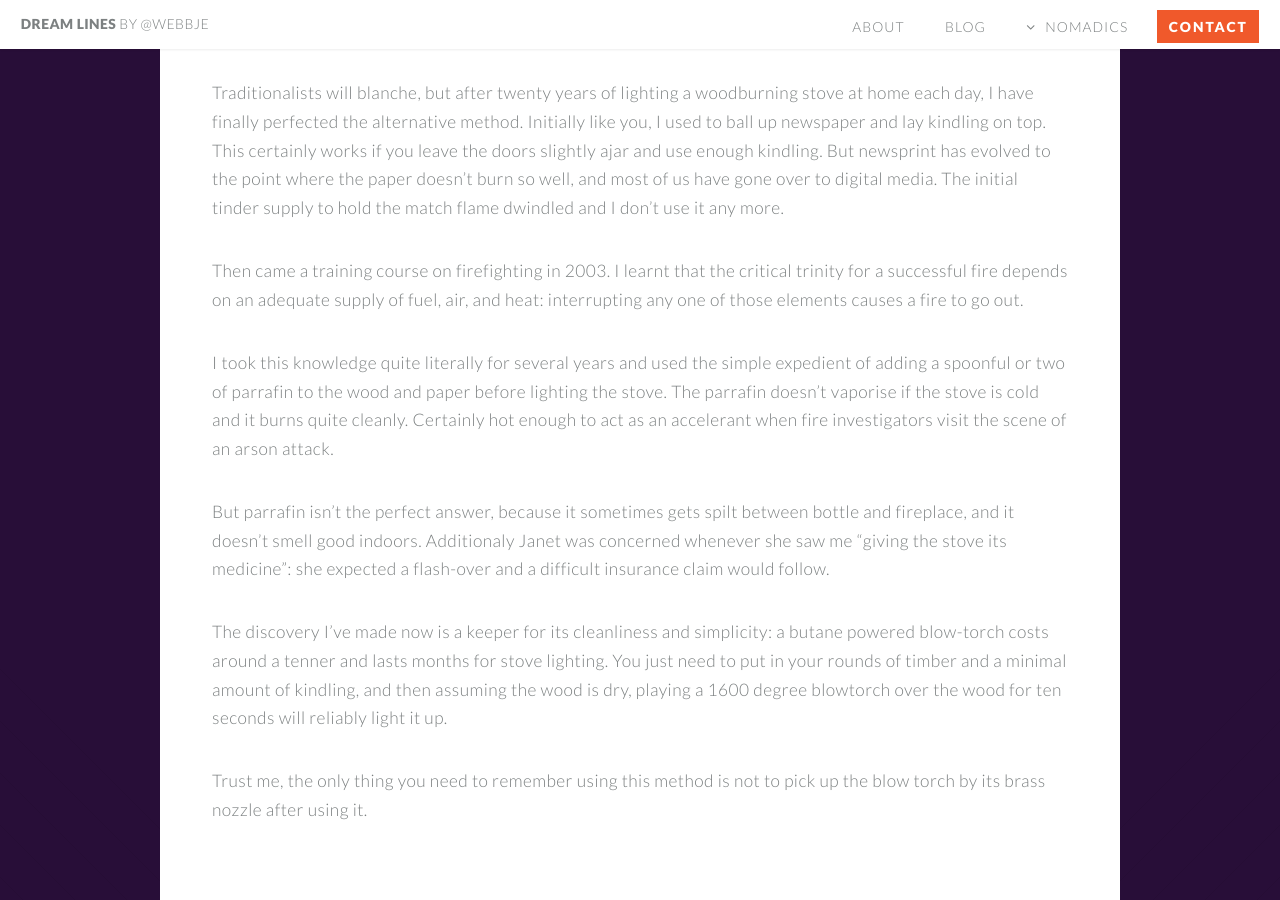
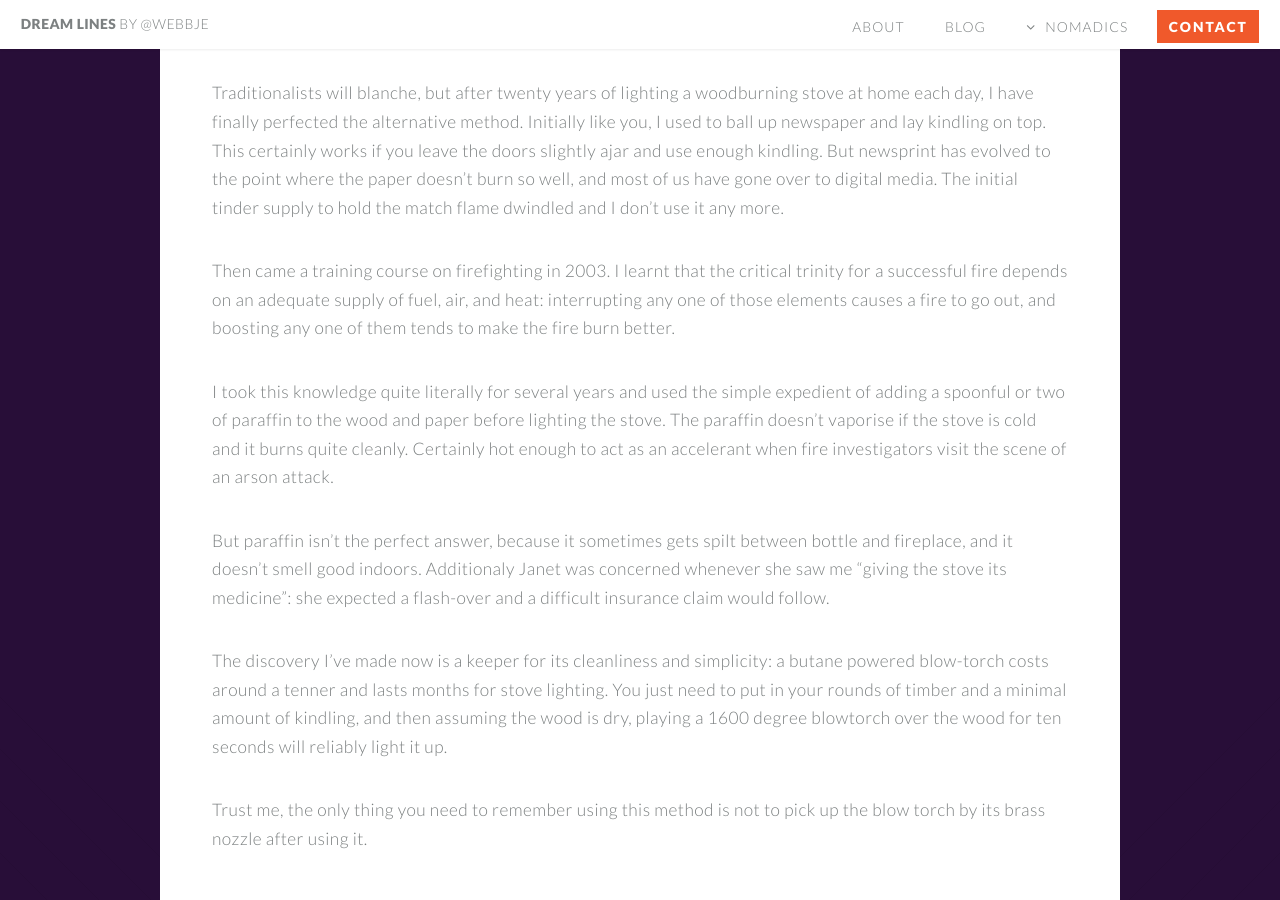
Before and after one commit to webbje/bow-v2, a Jekyll site: the page built from _posts/2017-10-15-stove-lighting-made-simple.md, in a window 1280 px wide and 900 px high, scrolled down 765 px. Built offline with Jekyll 4.4.1, drawn with Linux system fonts in a browser that asks for light colours.

Commit message:
New post #1

```diff
--- a/_posts/2017-10-15-stove-lighting-made-simple.md
+++ b/_posts/2017-10-15-stove-lighting-made-simple.md
@@ -13,14 +13,15 @@ so well, and most of us have gone over to digital media. The initial tinder supp
 flame dwindled and I don't use it any more.
 
 Then came a training course on firefighting in 2003. I learnt that the critical trinity for a successful
-fire depends on an adequate supply of fuel, air, and heat: interrupting any one of those elements causes a fire to go out.
+fire depends on an adequate supply of fuel, air, and heat: interrupting any one of those elements causes a fire to go out,
+and boosting any one of them tends to make the fire burn better.
 
 I took this knowledge quite literally for several years and used the simple expedient of
-adding a spoonful or two of parrafin to the wood and paper before lighting the stove. The parrafin doesn't vaporise
+adding a spoonful or two of paraffin to the wood and paper before lighting the stove. The paraffin doesn't vaporise
 if the stove is cold and it burns quite cleanly. Certainly hot enough to act as an accelerant when fire investigators
 visit the scene of an arson attack.
 
-But parrafin isn't the perfect answer, because it sometimes gets spilt between bottle and fireplace, and it doesn't smell
+But paraffin isn't the perfect answer, because it sometimes gets spilt between bottle and fireplace, and it doesn't smell
 good indoors. Additionaly Janet was concerned whenever she saw me "giving the stove its medicine": she expected a flash-over
 and a difficult insurance claim would follow.
 
```
